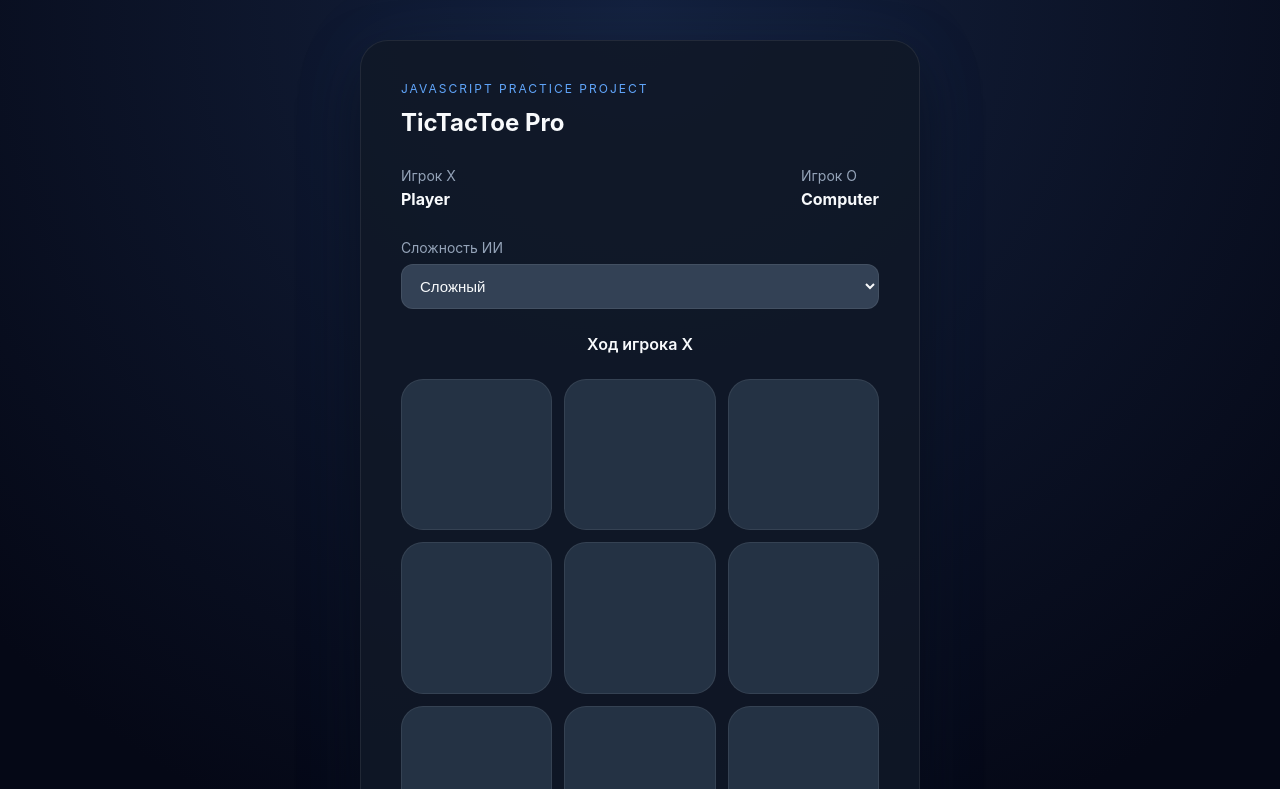
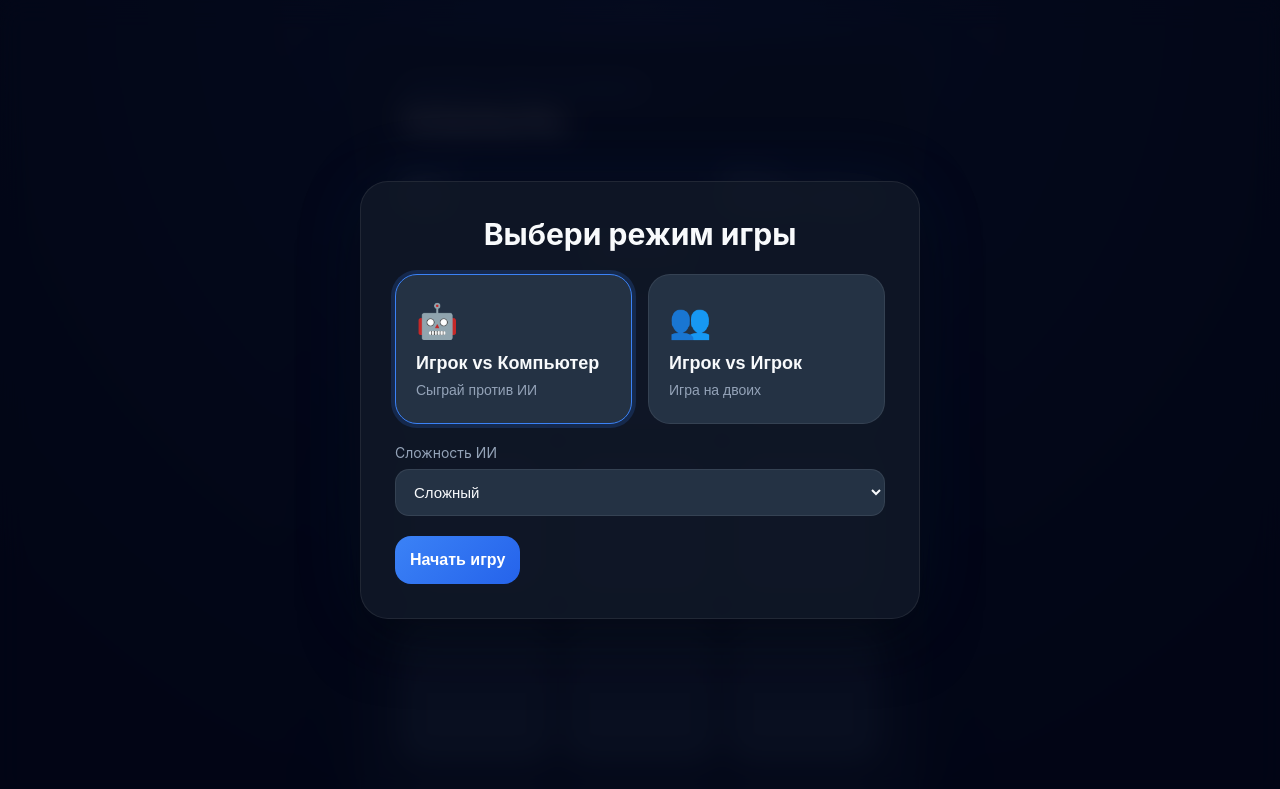
Before and after one commit to Stasik-coder/tictactoe-pro, a website built with Vite: page index.html in a window 1280 px wide. Shown: the top 789 px of the page. Built offline with nearby package versions, Linux system fonts and the light colour scheme.

Commit message:
modificated

```diff
--- a/src/css/modal.css
+++ b/src/css/modal.css
@@ -39,3 +39,113 @@
         transform:scale(1) translateY(0);
     }
 }
+
+.start-screen{
+    position:fixed;
+    inset:0;
+    z-index:20;
+    display:flex;
+    justify-content:center;
+    align-items:center;
+    padding:20px;
+    background:rgba(2,6,23,.78);
+    backdrop-filter:blur(14px);
+}
+
+.start-screen.is-hidden{
+    display:none;
+}
+
+.start-panel{
+    width:100%;
+    max-width:560px;
+    padding:34px;
+    border-radius:28px;
+    background:var(--card);
+    border:1px solid var(--border);
+    box-shadow:var(--shadow);
+}
+
+.start-panel h2{
+    margin-bottom:22px;
+    text-align:center;
+    font-size:30px;
+}
+
+.mode-grid{
+    display:grid;
+    grid-template-columns:1fr 1fr;
+    gap:16px;
+    margin-bottom:20px;
+}
+
+.mode-card{
+    min-height:150px;
+    padding:20px;
+    border-radius:22px;
+    border:1px solid var(--border);
+    background:var(--secondary);
+    color:var(--text);
+    cursor:pointer;
+    text-align:left;
+    transition:.25s;
+}
+
+.mode-card:hover{
+    transform:translateY(-4px);
+    background:var(--secondary-hover);
+}
+
+.mode-card.is-active{
+    border-color:var(--primary);
+    box-shadow:0 0 0 4px rgba(59,130,246,.18);
+}
+
+.mode-card span{
+    display:block;
+    margin-bottom:12px;
+    font-size:34px;
+}
+
+.mode-card strong{
+    display:block;
+    margin-bottom:8px;
+    font-size:18px;
+}
+
+.mode-card small{
+    color:var(--text-secondary);
+    font-size:14px;
+}
+
+.start-difficulty{
+    margin-bottom:20px;
+}
+
+.start-difficulty label{
+    display:block;
+    margin-bottom:8px;
+    color:var(--text-secondary);
+    font-size:14px;
+}
+
+.start-difficulty select{
+    width:100%;
+    padding:13px 14px;
+    border-radius:14px;
+    border:1px solid var(--border);
+    background:var(--secondary);
+    color:var(--text);
+    font-size:15px;
+    outline:none;
+}
+
+body[data-theme='light'] .start-screen{
+    background:rgba(241,245,249,.72);
+}
+
+@media(max-width:600px){
+    .mode-grid{
+        grid-template-columns:1fr;
+    }
+}
--- a/src/js/app.js
+++ b/src/js/app.js
@@ -9,18 +9,16 @@ import {Game} from './core/Game.js';
 import {Score} from './core/Score.js';
 import {AI} from './core/AI.js';
 import {BoardUI} from './ui/BoardUI.js';
+import {ModalUI} from './ui/ModalUI.js';
 import {ThemeUI} from './ui/ThemeUI.js';
-import {ModalUI} from './ui/ModalUI.js';
 import {GAME_STATUS,PLAYERS} from './utils/constants.js';
 
-const app = document.querySelector('#app');
-
-app.innerHTML = `
+const app=document.querySelector('#app');
+app.innerHTML=`
 <main class="page">
     <section class="game-card">
         <p class="eyebrow">JavaScript Practice Project</p>
         <h1>TicTacToe Pro</h1>
-
         <div class="players">
             <div>
                 <span>Игрок X</span>
@@ -28,11 +26,25 @@ app.innerHTML = `
             </div>
             <div>
                 <span>Игрок O</span>
-            <strong>Computer</strong>
+                <strong>Computer / Player 2</strong>
             </div>
         </div>
-
-    <div class="settings">
+        <div class="start-screen" data-start-screen>
+            <div class="start-panel">
+                <h2>Выбери режим игры</h2>
+                <div class="mode-grid">
+                    <button class="mode-card is-active" data-mode-option="pve">
+                        <span>🤖</span>
+                        <strong>Игрок vs Компьютер</strong>
+                        <small>Сыграй против ИИ</small>
+                    </button>
+                    <button class="mode-card" data-mode-option="pvp">
+                        <span>👥</span>
+                        <strong>Игрок vs Игрок</strong>
+                        <small>Игра на двоих</small>
+                    </button>
+                </div>
+                <div class="start-difficulty" data-start-difficulty>
                     <label for="difficulty">Сложность ИИ</label>
                     <select id="difficulty" data-difficulty>
                         <option value="easy">Легкий</option>
@@ -40,17 +52,16 @@ app.innerHTML = `
                         <option value="hard" selected>Сложный</option>
                     </select>
                 </div>
-
+                <button class="button" data-start-game>Начать игру</button>
+            </div>
+        </div>
         <p class="status" data-status>Ход игрока X</p>
-
         <div class="board" data-board></div>
-
         <div class="score">
             <div><span>X</span><strong data-score-x>0</strong></div>
             <div><span>Ничьи</span><strong data-score-draws>0</strong></div>
             <div><span>O</span><strong data-score-o>0</strong></div>
         </div>
-
         <div class="actions">
             <button class="button" data-new-game>Новая игра</button>
             <button class="button button-secondary" data-reset-score>Сбросить счет</button>
@@ -60,56 +71,56 @@ app.innerHTML = `
 </main>
 `;
 
+const game=new Game();
+const score=new Score();
+const boardUI=new BoardUI(document.querySelector('[data-board]'));
+
 const modalContainer=document.createElement('div');
 modalContainer.setAttribute('data-modal','');
 document.body.append(modalContainer);
 
-const game = new Game();
-const score = new Score();
+const modalUI=new ModalUI(modalContainer);
+const statusElement=document.querySelector('[data-status]');
+const newGameButton=document.querySelector('[data-new-game]');
+const resetScoreButton=document.querySelector('[data-reset-score]');
+const scoreXElement=document.querySelector('[data-score-x]');
+const scoreOElement=document.querySelector('[data-score-o]');
+const scoreDrawsElement=document.querySelector('[data-score-draws]');
+const difficultySelect=document.querySelector('[data-difficulty]');
+const themeButton=document.querySelector('[data-theme-toggle]');
+const themeUI=new ThemeUI(themeButton);
+const startScreen=document.querySelector('[data-start-screen]');
+const startButton=document.querySelector('[data-start-game]');
+const modeButtons=document.querySelectorAll('[data-mode-option]');
+const startDifficulty=document.querySelector('[data-start-difficulty]');
 
-const boardUI = new BoardUI(document.querySelector('[data-board]'));
-const modalUI = new ModalUI(modalContainer);
-const statusElement = document.querySelector('[data-status]');
-const newGameButton = document.querySelector('[data-new-game]');
-const resetScoreButton = document.querySelector('[data-reset-score]');
-const difficultySelect = document.querySelector('[data-difficulty]');
-const themeButton = document.querySelector('[data-theme-toggle]');
-const themeUI = new ThemeUI(themeButton);
+let isResultSaved=false;
+let isComputerThinking=false;
+let gameMode='pve';
 
 themeUI.init();
 
-const scoreXElement = document.querySelector('[data-score-x]');
-const scoreOElement = document.querySelector('[data-score-o]');
-const scoreDrawsElement = document.querySelector('[data-score-draws]');
-
-let isResultSaved = false;
-let isComputerThinking = false;
-
-const updateStatus = () => {
-    if (game.status === GAME_STATUS.WIN) {
-        statusElement.textContent = `Победил игрок ${game.winner}`;
+const updateStatus=()=>{
+    if(game.status===GAME_STATUS.WIN){
+        statusElement.textContent=`Победил игрок ${game.winner}`;
         return;
     }
-
-    if (game.status === GAME_STATUS.DRAW) {
-        statusElement.textContent = 'Ничья';
+    if(game.status===GAME_STATUS.DRAW){
+        statusElement.textContent='Ничья';
         return;
     }
-
-    if (isComputerThinking) {
-        statusElement.textContent = 'Компьютер думает...';
+    if(isComputerThinking){
+        statusElement.textContent='Компьютер думает...';
         return;
     }
-
-    statusElement.textContent = `Ход игрока ${game.currentPlayer}`;
+    statusElement.textContent=`Ход игрока ${game.currentPlayer}`;
 };
 
-const updateScore = () => {
-    const currentScore = score.getScore();
-
-    scoreXElement.textContent = currentScore.x;
-    scoreOElement.textContent = currentScore.o;
-    scoreDrawsElement.textContent = currentScore.draws;
+const updateScore=()=>{
+    const currentScore=score.getScore();
+    scoreXElement.textContent=currentScore.x;
+    scoreOElement.textContent=currentScore.o;
+    scoreDrawsElement.textContent=currentScore.draws;
 };
 
 const saveResultIfNeeded=()=>{
@@ -132,63 +143,66 @@ const saveResultIfNeeded=()=>{
     }
 };
 
-const render = () => {
+const render=()=>{
     saveResultIfNeeded();
-    boardUI.render(game.board, game.winningCombination);
+    boardUI.render(game.board,game.winningCombination);
     updateStatus();
     updateScore();
 };
 
-const makeComputerMove = () => {
-    if (game.status !== GAME_STATUS.PLAYING) return;
-    if (game.currentPlayer !== PLAYERS.O) return;
-
-    isComputerThinking = true;
+const makeComputerMove=()=>{
+    if(gameMode!=='pve')return;
+    if(game.status!==GAME_STATUS.PLAYING)return;
+    if(game.currentPlayer!==PLAYERS.O)return;
+    isComputerThinking=true;
     render();
-
-    setTimeout(() => {
-        const move = AI.getMove(game.board, difficultySelect.value);
-
-        if (move !== null) {
+    setTimeout(()=>{
+        const move=AI.getMove(game.board,difficultySelect.value);
+        if(move!==null){
             game.makeMove(move);
         }
-
-        isComputerThinking = false;
+        isComputerThinking=false;
         render();
-    }, 500);
+    },500);
 };
 
-boardUI.onCellClick((index) => {
-    if (isComputerThinking) return;
-    if (game.currentPlayer !== PLAYERS.X) return;
+const restartGame=()=>{
+    game.reset();
+    isResultSaved=false;
+    isComputerThinking=false;
+    modalUI.hide();
+    render();
+};
 
-    const isMoveMade = game.makeMove(index);
-
-    if (!isMoveMade) return;
-
+boardUI.onCellClick((index)=>{
+    if(isComputerThinking)return;
+    if(gameMode==='pve'&&game.currentPlayer!==PLAYERS.X)return;
+    const isMoveMade=game.makeMove(index);
+    if(!isMoveMade)return;
     render();
     makeComputerMove();
 });
 
-newGameButton.addEventListener('click', () => {
-    game.reset();
-    isResultSaved = false;
-    isComputerThinking = false;
-    modalUI.hide();
-    render();
-});
-
-resetScoreButton.addEventListener('click', () => {
+newGameButton.addEventListener('click',restartGame);
+resetScoreButton.addEventListener('click',()=>{
     score.reset();
     updateScore();
 });
 
-modalUI.onNewGameClick(() => {
-    game.reset();
-    isResultSaved = false;
-    isComputerThinking=false;
-    modalUI.hide();
+modalUI.onNewGame(restartGame);
+
+startScreen.addEventListener('click',(event)=>{
+    const modeButton=event.target.closest('[data-mode-option]');
+    const startGameButton=event.target.closest('[data-start-game]');
+    if(modeButton){
+        gameMode=modeButton.dataset.modeOption;
+        modeButtons.forEach((item)=>item.classList.remove('is-active'));
+        modeButton.classList.add('is-active');
+        startDifficulty.style.display=gameMode==='pve'?'block':'none';
+    }
+    if(startGameButton){
+        startScreen.classList.add('is-hidden');
+        restartGame();
+    }
+});
 render();
-});
-
-render();
--- a/src/js/ui/ModalUI.js
+++ b/src/js/ui/ModalUI.js
@@ -16,7 +16,7 @@ export class ModalUI{
     hide(){
         this.modalElement.innerHTML='';
     }
-    onNewGameClick(callback){
+    onNewGame(callback){
         this.modalElement.addEventListener('click',(event)=>{
             const button=event.target.closest('[data-modal-new-game]');
             if(!button)return;
```
Lines whose indentation alone changed are shown as unchanged.
